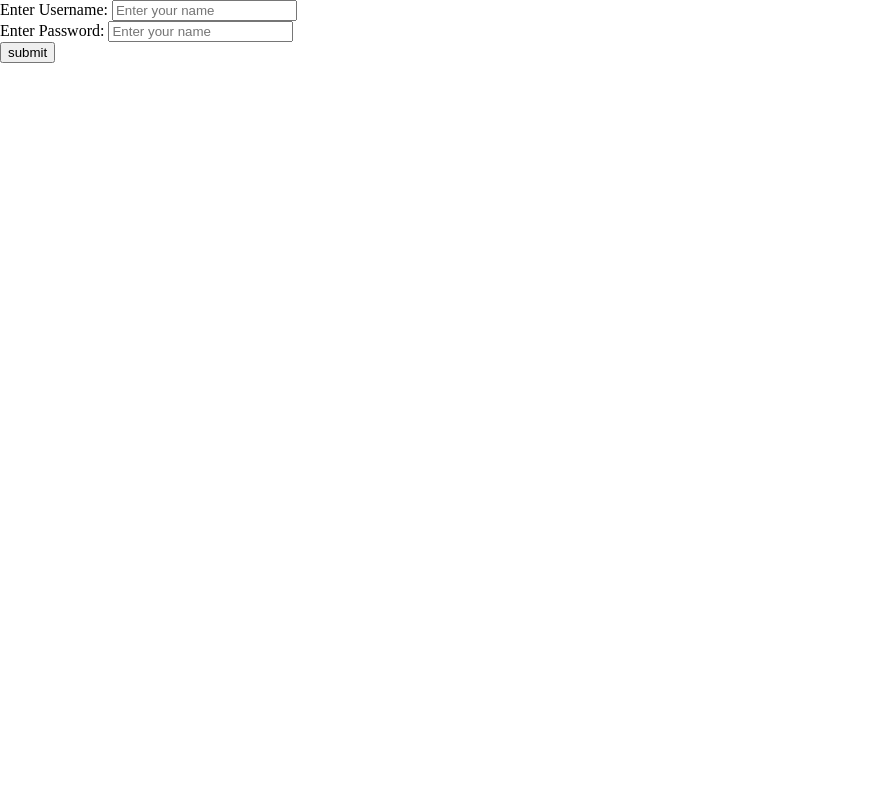
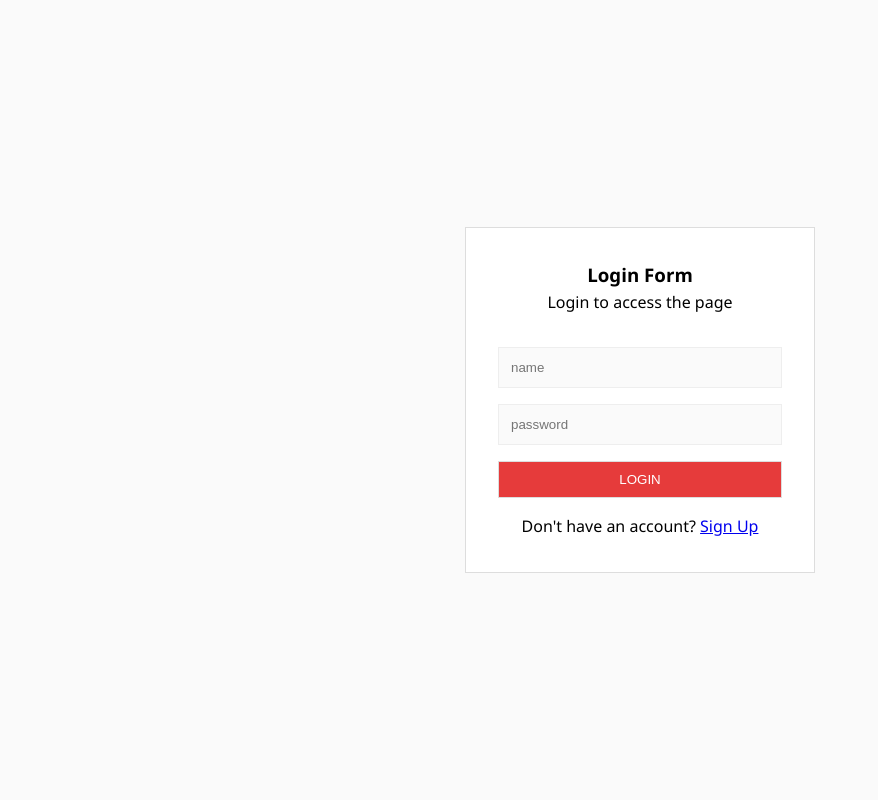
Before and after one commit to DINCRI/task-project, a Flask app: page /login/ in a window 1280 px wide. Shown: the whole page, without its empty margins (0-878 px from the left). Run offline with Flask 3, Linux system fonts and the light colour scheme.

Commit message:
login style

```diff
--- a/app.py
+++ b/app.py
@@ -1,7 +1,7 @@
 import sqlite3
 from flask import Flask, render_template, request, url_for, flash, redirect, abort ,session
-from flask_login import LoginManager
-login_manager = LoginManager()
+
+
 
 app = Flask(__name__)
 app.secret_key = "super secret key"
--- a/static/styles/main.css
+++ b/static/styles/main.css
@@ -1,3 +1,4 @@
+/* index */
 body {
     margin: 0;
   }
--- /dev/null
+++ b/static/styles/main2.css
@@ -0,0 +1,56 @@
+*{
+    margin:0;
+    padding: 0;
+    box-sizing: border-box;
+}
+html{
+    height: 100%;
+}
+body{
+    font-family: 'Segoe UI', sans-serif;;
+    font-size: 1rem;
+    line-height: 1.6;
+    height: 100%;
+}
+.wrap {
+    width: 100%;
+    height: 100%;
+    display: flex;
+    justify-content: center;
+    align-items: center;
+    background: #fafafa;
+}
+.login-form{
+    width: 350px;
+    margin: 0 auto;
+    border: 1px solid #ddd;
+    padding: 2rem;
+    background: #ffffff;
+}
+.form-input{
+    background: #fafafa;
+    border: 1px solid #eeeeee;
+    padding: 12px;
+    width: 100%;
+}
+.form-group{
+    margin-bottom: 1rem;
+}
+.form-button{
+    background: #e63b3b;
+    border: 1px solid #ddd;
+    color: #ffffff;
+    padding: 10px;
+    width: 100%;
+    text-transform: uppercase;
+}
+.form-button:hover{
+    background: #69c8e7;
+}
+.form-header{
+    text-align: center;
+    margin-bottom : 2rem;
+}
+.form-footer{
+    text-align: center;
+}
--- a/templates/login.html
+++ b/templates/login.html
@@ -7,17 +7,33 @@
     <meta http-equiv='X-UA-Compatible' content='IE=edge'>
     <title>Login</title>
     <meta name='viewport' content='width=device-width, initial-scale=1'>
-    <link rel= "stylesheet" type= "text/css" href= "{{ url_for('static',filename='styles/main.css') }}">
+    <link rel= "stylesheet" type= "text/css" href= "{{ url_for('static',filename='styles/main2.css') }}">
 </head>
 {% block content %}
 <body>
-    <form action = "{{ url_for('login') }}" method = "POST">
-        <label>Enter Username:</label>
-        <input type="name" name="usernm" placeholder="Enter your name" required value="{{ request.form['usernm'] }}"><br/>
-        <label>Enter Password:</label>
-        <input type="name" name="password" placeholder="Enter your name" required value="{{ request.form['password'] }}"><br/>
-        <input type = "submit" value = "submit"/><br/>
-     </form>
+    <div class="wrap">
+        <form class="login-form" action = "{{ url_for('login') }}" method = "POST">
+            <div class="form-header">
+                <h3>Login Form</h3>
+                <p>Login to access the page</p>
+            </div>
+            <!--Email Input-->
+            <div class="form-group">
+                <input type="name" name="usernm" class="form-input" placeholder="name"  required value="{{ request.form['usernm'] }}">
+            </div>
+            <!--Password Input-->
+            <div class="form-group">
+                <input type="password" name="password" class="form-input" placeholder="password"  required value="{{ request.form['password'] }}">
+            </div>
+            <!--Login Button-->
+            <div class="form-group">
+                <button class="form-button" type="submit" value="submit">Login</button>
+            </div>
+            <div class="form-footer">
+            Don't have an account? <a href="{{ url_for('register') }}">Sign Up</a>
+            </div>
+        </form>
+    </div><!--/.wrap-->
 </body>
 {% endblock %}
 </html>
```
Also changed, not shown: templates/register.html (+24 -9 lines), database.db.
